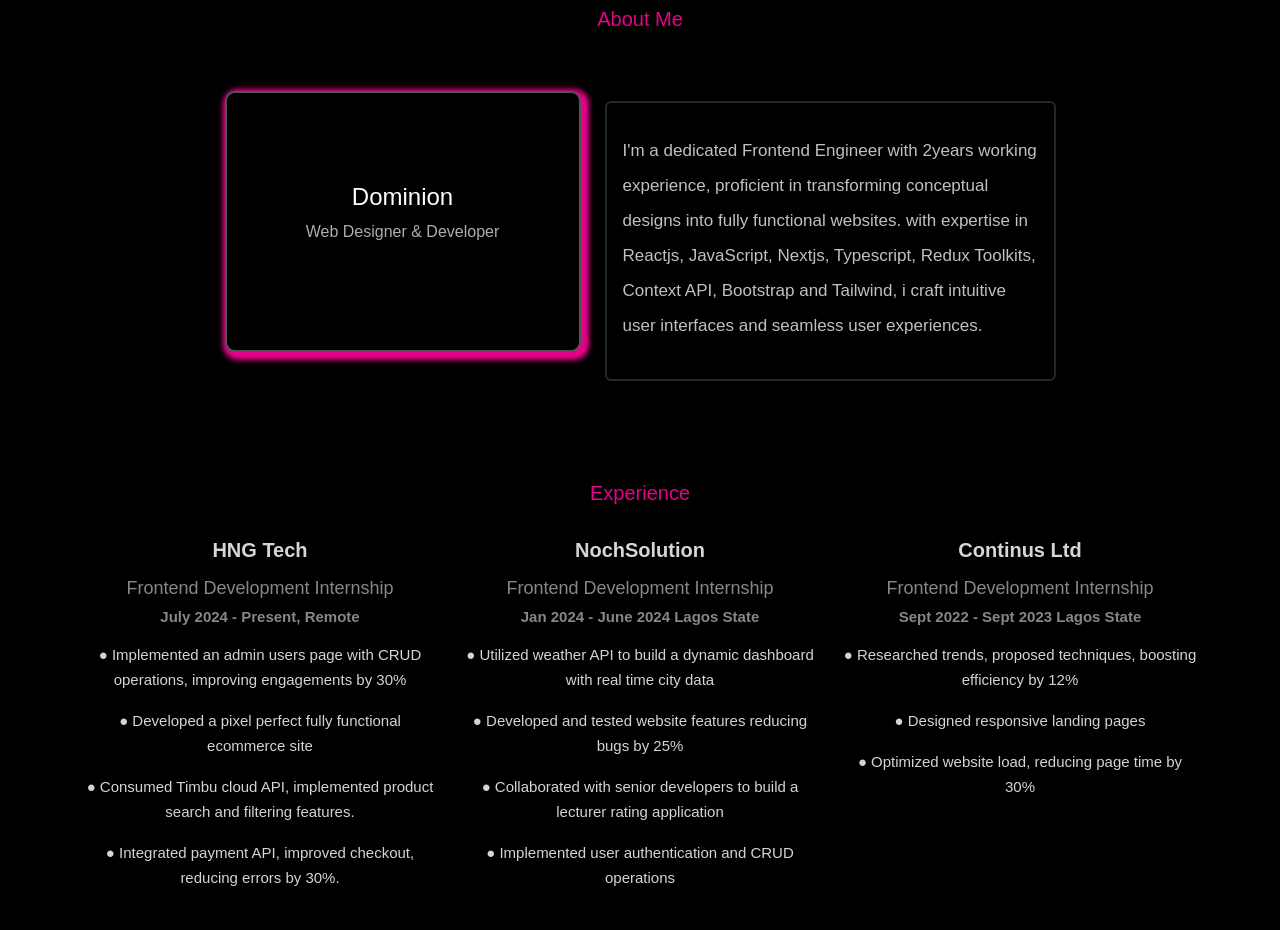
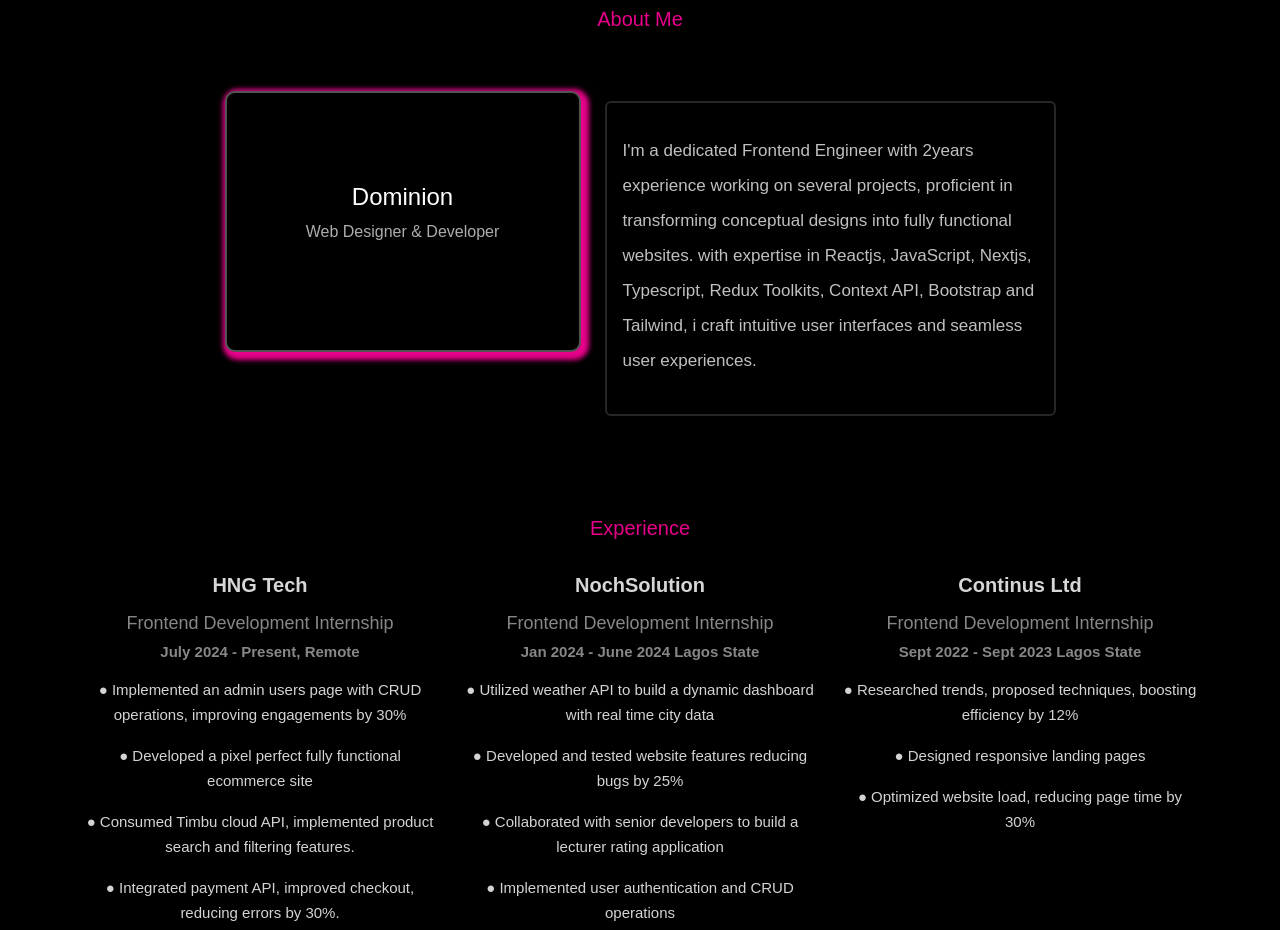
Before and after one commit to DominionOlonilebi/DominionOlufunke, a React (Vite) app: page / in a window 1280 px wide. Shown: the part 840-1770 px from the top of the page. Built offline with nearby package versions, Linux system fonts and the light colour scheme.

Commit message:
recent update

```diff
--- a/src/components/About.jsx
+++ b/src/components/About.jsx
@@ -27,7 +27,7 @@ const About = () => {
           >
             <div className="card abt-card">
               <p data-aos="zoom-in" data-aos-duration="2500" className="px-3">
-                I'm a dedicated Frontend Engineer with 2years working experience, proficient in transforming
+                I'm a dedicated Frontend Engineer with 2years experience working on several projects, proficient in transforming
                 conceptual designs into fully functional websites. with
                 expertise in Reactjs, JavaScript, Nextjs, Typescript, Redux
                 Toolkits, Context API, Bootstrap and Tailwind, i craft intuitive
```
